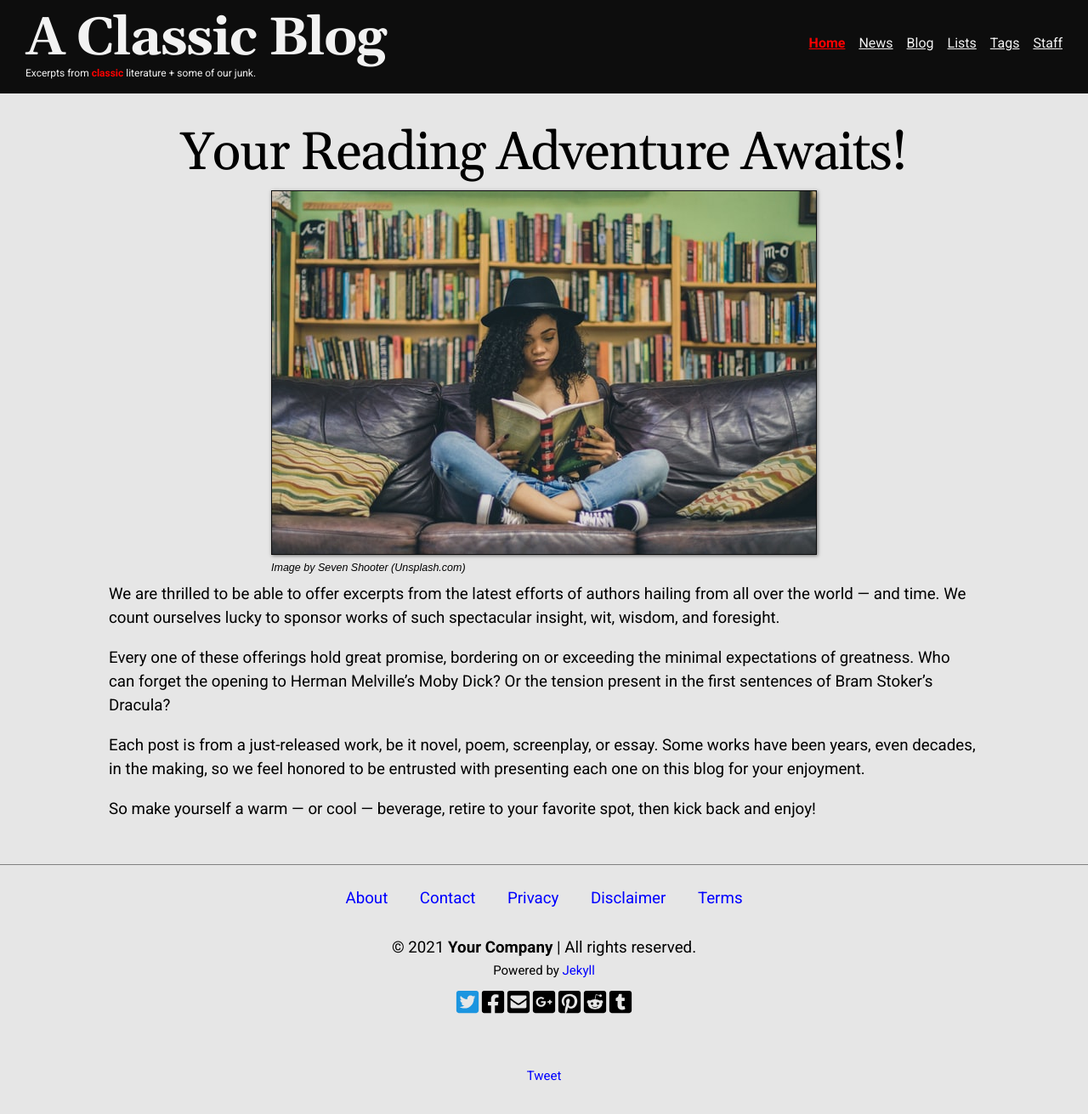
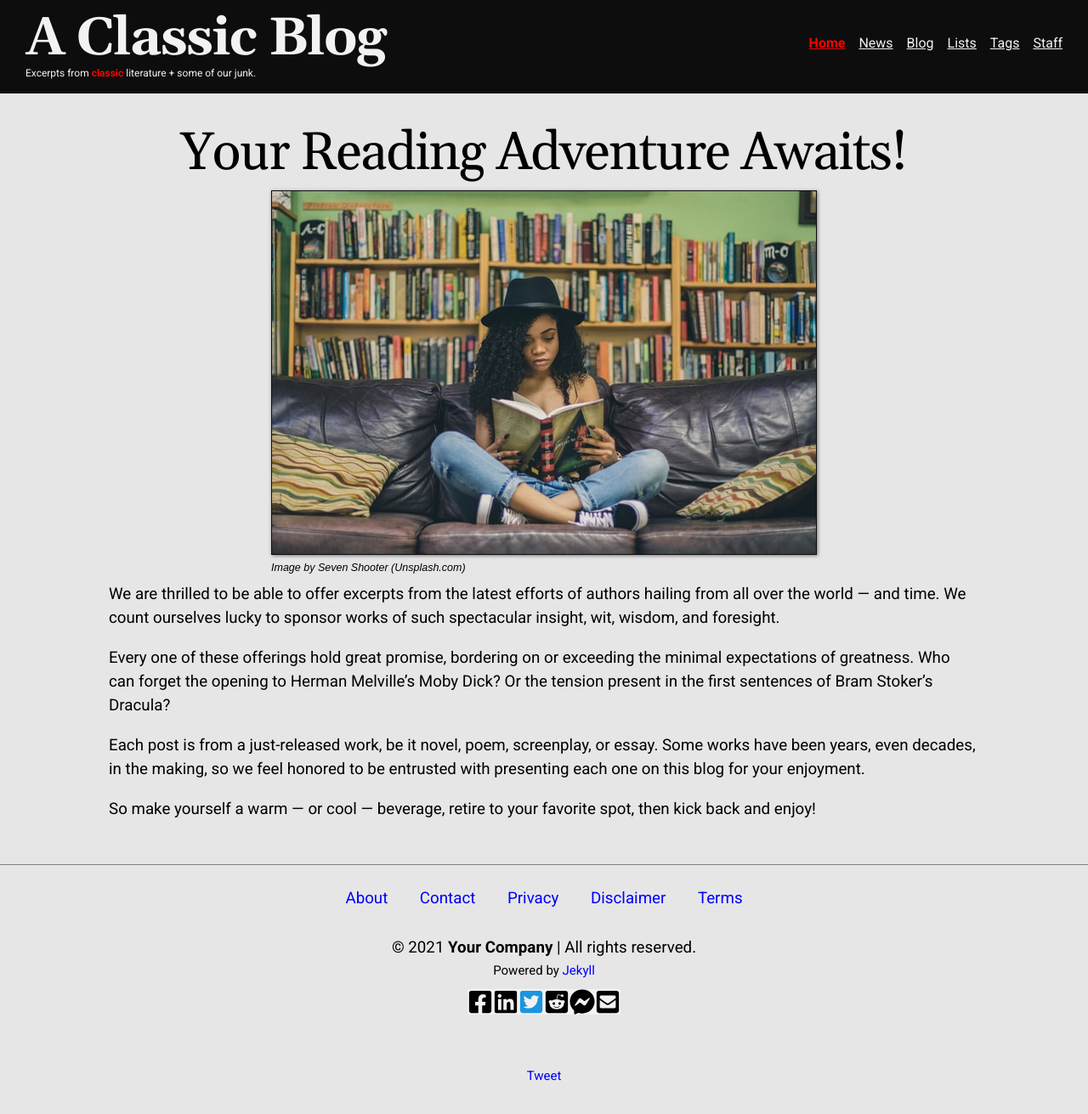
Before and after one commit to jsherling/classic-blog, a Jekyll site: the page built from index.md, in a window 1280 px wide and 1335 px high. Shown: the top 1311 px of the window at 85% size. Built offline with Jekyll 4.4.1, drawn with Linux system fonts in a browser that asks for light colours; comment, search, counter and statistics services are not loaded.

Commit message:
Social icon, Footer changes

```diff
--- a/_includes/footer.html
+++ b/_includes/footer.html
@@ -28,28 +28,18 @@
      -->
     <ul>
       <li>
-        <svg class="sprite twitter">
-          <use href="assets/icons/brands.svg#twitter-square" />
-        </svg>
-      </li>
-      <li>
         <svg class="sprite facebook">
           <use href="assets/icons/brands.svg#facebook-square" />
         </svg>
       </li>
       <li>
-        <svg class="sprite email">
-          <use href="assets/icons/solid.svg#envelope-square" />
+        <svg class="sprite linkedin">
+          <use href="assets/icons/brands.svg#linkedin" />
         </svg>
       </li>
       <li>
-        <svg class="sprite google-plus">
-          <use href="assets/icons/brands.svg#google-plus-square" />
-        </svg>
-      </li>
-      <li>
-        <svg class="sprite pinterest">
-          <use href="assets/icons/brands.svg#pinterest-square" />
+        <svg class="sprite twitter">
+          <use href="assets/icons/brands.svg#twitter-square" />
         </svg>
       </li>
       <li>
@@ -58,14 +48,18 @@
         </svg>
       </li>
       <li>
-        <svg class="sprite tumblr">
-          <use href="assets/icons/brands.svg#tumblr-square" />
+        <svg class="sprite facebook-messenger">
+          <use href="assets/icons/brands.svg#facebook-messenger" />
+        </svg>
+      </li>
+      <li>
+        <svg class="sprite email">
+          <use href="assets/icons/solid.svg#envelope-square" />
         </svg>
       </li>
       <!--
       Twitter   https://twitter.com/share?text=<TITLE>&url=<URL>&via=<TWITTER-HANDLE>&related=<TWITTER-HANDLE>
       Facebook  https://www.facebook.com/sharer.php?u=<URL>&p[title]=<TITLE>
-      Google+   https://plus.google.com/share?url=<URL>
       Pinterest https://pinterest.com/pin/create/button/?url=<URL>&description=<TITLE>
       LinkedIn  https://www.linkedin.com/shareArticle?mini=true&url=<URL>&title=<TITILE>&summary=<DESCRIPTION>&source=<DOMAIN>
       Tumblr    https://www.tumblr.com/share/link?url=<URL>&name=<TITLE>&description=<DESCRIPTION>
--- a/_sass/style/_layout.scss
+++ b/_sass/style/_layout.scss
@@ -168,6 +168,7 @@ section.social > ul {
 svg.sprite {
   max-width: 2em;
   max-height: 2em;
+  background-color: $white-color;
 }
 
 .twitter {
```
Also changed, not shown: assets/icons/facebook-messenger.svg (added), assets/icons/google-plus-square.svg (deleted), assets/icons/instagram-square.svg (added), assets/icons/linkedin.svg (added).
